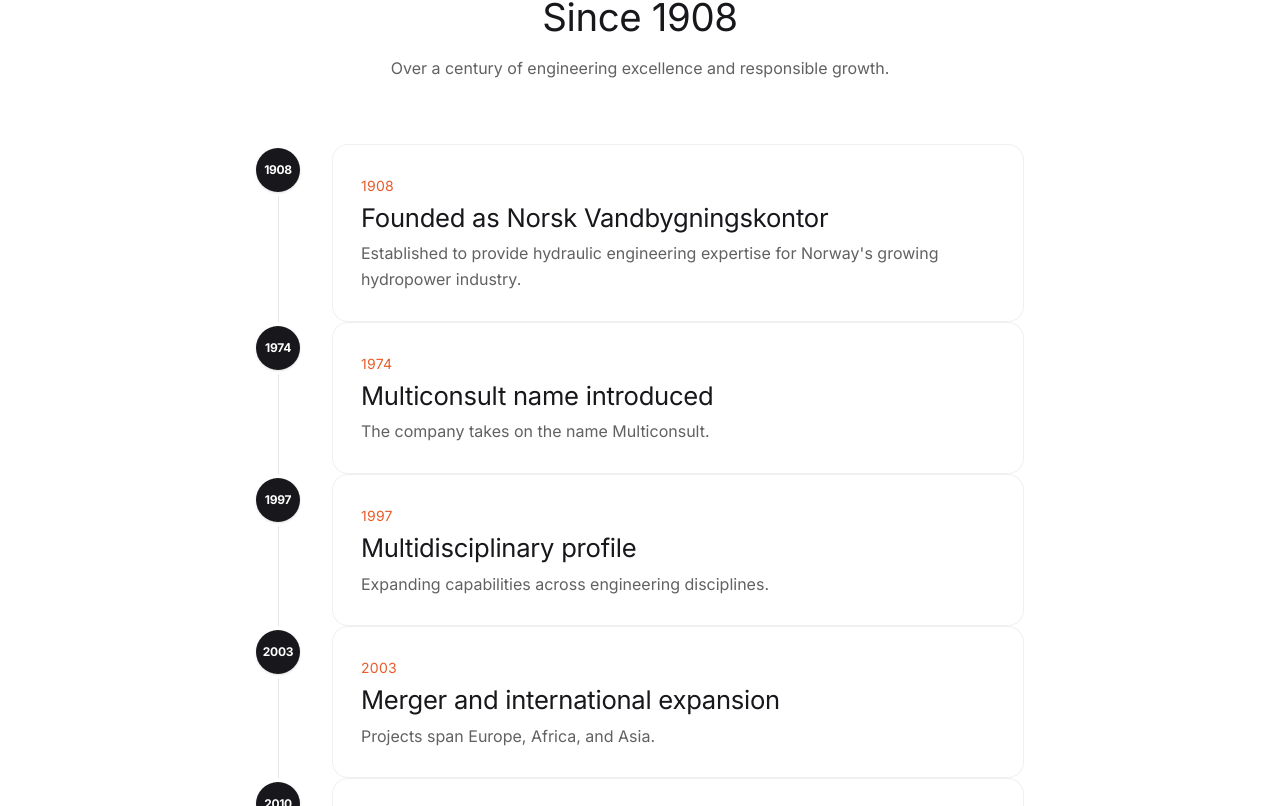
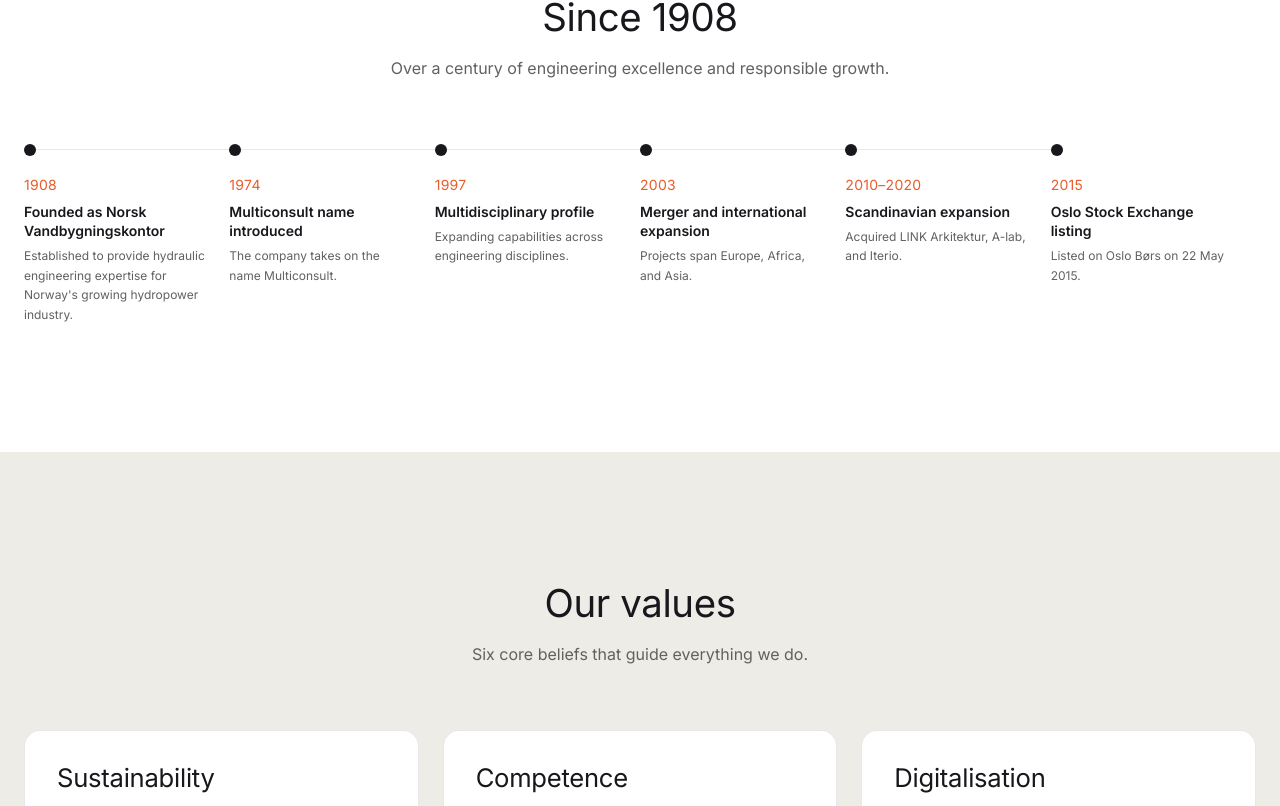
Before and after one commit to rahul3355/multiconsult-landing-page, a Next.js app: page /about in a window 1280 px wide. Shown: the part 1254-2060 px from the top of the page. Built offline with nearby package versions, Linux system fonts and the light colour scheme.

Commit message:
add horizontal Timeline component, replace vertical/about-grid timelines on /about and /

```diff
--- a/src/app/about/page.tsx
+++ b/src/app/about/page.tsx
@@ -1,5 +1,6 @@
 import Link from "next/link";
 import { AnimatedSection, AnimatedChild } from "@/components/AnimatedSection";
+import { Timeline } from "@/components/Timeline";
 
 const stats = [
   { value: "1908", label: "Founded" }, { value: "3,900+", label: "Employees" }, { value: "80+", label: "Offices" }, { value: "45+", label: "Countries" },
@@ -97,25 +98,9 @@
                 <p className="mt-4 text-body-large text-body-muted">Over a century of engineering excellence and responsible growth.</p>
               </div>
             </AnimatedChild>
-            <div className="relative mx-auto max-w-3xl mt-16">
-              {timeline.map((item, i) => (
-                <AnimatedChild key={item.year} index={i + 1}>
-                  <div className="relative flex items-start gap-5 md:gap-8 pb-10 md:pb-12 last:pb-0">
-                    {i < timeline.length - 1 && (
-                      <div className="absolute left-[1.375rem] top-[44px] bottom-0 w-px bg-hairline/60 hidden md:block md:top-[52px]" aria-hidden />
-                    )}
-                    <div className="relative z-10 mt-1 flex h-9 w-9 md:h-11 md:w-11 shrink-0 items-center justify-center rounded-full bg-primary text-white text-[11px] md:text-xs font-bold tracking-tight shadow-sm">
-                      {item.year.split("–")[0]}
-                    </div>
-                    <div className="flex-1 min-w-0 rounded-2xl border border-hairline/40 bg-white p-5 md:p-7 transition-all duration-300 hover:border-orange/20 hover:shadow-sm">
-                      <span className="text-mono-label text-orange">{item.year}</span>
-                      <h3 className="mt-1.5 text-card-heading text-primary">{item.title}</h3>
-                      <p className="mt-2 text-body text-body-muted leading-relaxed">{item.desc}</p>
-                    </div>
-                  </div>
-                </AnimatedChild>
-              ))}
-            </div>
+            <AnimatedChild index={1}>
+              <Timeline items={timeline} />
+            </AnimatedChild>
           </div>
         </section>
       </AnimatedSection>
--- a/src/app/page.tsx
+++ b/src/app/page.tsx
@@ -1,5 +1,6 @@
 import Link from "next/link";
 import { AnimatedSection, AnimatedChild } from "@/components/AnimatedSection";
+import { Timeline } from "@/components/Timeline";
 
 const stats = [
   { number: "3900+", label: "Employees" },
@@ -27,12 +28,12 @@
 ];
 
 const timeline = [
-  { year: "1908", title: "The story begins", description: "Norsk Vandbygningskontor established" },
-  { year: "1974", title: "Multiconsult name", description: "The company takes on the name Multiconsult" },
-  { year: "1997", title: "Multidisciplinary", description: "Expanding across engineering disciplines" },
-  { year: "2003", title: "International", description: "Projects span Europe, Africa, and Asia" },
-  { year: "2015", title: "Oslo Børs", description: "Listed on the Oslo Stock Exchange" },
-  { year: "2020+", title: "Scandinavian growth", description: "Offices in Sweden, Denmark, Poland, UK" },
+  { year: "1908", title: "The story begins", desc: "Norsk Vandbygningskontor established" },
+  { year: "1974", title: "Multiconsult name", desc: "The company takes on the name Multiconsult" },
+  { year: "1997", title: "Multidisciplinary", desc: "Expanding across engineering disciplines" },
+  { year: "2003", title: "International", desc: "Projects span Europe, Africa, and Asia" },
+  { year: "2015", title: "Oslo B\u00f8rs", desc: "Listed on the Oslo Stock Exchange" },
+  { year: "2020+", title: "Scandinavian growth", desc: "Offices in Sweden, Denmark, Poland, UK" },
 ];
 
 const brands = [
@@ -175,26 +176,14 @@
     <section className="bg-soft-stone py-24 sm:py-32">
       <div className="mx-auto max-w-7xl px-6 lg:px-8">
         <AnimatedChild index={0}>
-            <div className="mx-auto max-w-2xl text-center">
-              <h2 className="text-section-heading text-primary">Since 1908</h2>
+          <div className="mx-auto max-w-2xl text-center">
+            <h2 className="text-section-heading text-primary">Since 1908</h2>
             <p className="mt-4 text-body-large text-body-muted">A century of engineering excellence</p>
           </div>
         </AnimatedChild>
-        <div className="mt-16 grid gap-4 sm:grid-cols-2 lg:grid-cols-3">
-          {timeline.map((item, i) => (
-            <AnimatedChild key={item.year} index={i + 1}>
-              <div className="h-full rounded-2xl border border-hairline/40 bg-white p-6 transition-all duration-200 hover:border-orange/20 hover:shadow-sm">
-                <div className="flex items-start gap-4">
-                  <div className="flex h-12 w-12 flex-shrink-0 items-center justify-center rounded-xl bg-primary text-white text-sm font-semibold tracking-tight">{item.year}</div>
-                  <div className="min-w-0">
-                    <p className="font-medium text-ink">{item.title}</p>
-                    <p className="mt-0.5 text-caption text-muted">{item.description}</p>
-                  </div>
-                </div>
-              </div>
-            </AnimatedChild>
-          ))}
-        </div>
+        <AnimatedChild index={1}>
+          <Timeline items={timeline} />
+        </AnimatedChild>
       </div>
     </section>
   );
--- /dev/null
+++ b/src/components/Timeline.tsx
@@ -0,0 +1,49 @@
+interface TimelineItem {
+  year: string;
+  title: string;
+  desc: string;
+}
+
+interface TimelineProps {
+  items: TimelineItem[];
+}
+
+export function Timeline({ items }: TimelineProps) {
+  return (
+    <>
+      <div className="mt-16 hidden md:block">
+        <ol className="flex">
+          {items.map((item, i) => (
+            <li key={item.year} className="relative flex-1">
+              <div className="flex items-center">
+                <div className="relative z-10 h-3 w-3 shrink-0 rounded-full bg-primary" />
+                {i < items.length - 1 && (
+                  <div className="h-px w-full bg-hairline/60" aria-hidden />
+                )}
+              </div>
+              <div className="mt-4 pr-6">
+                <span className="text-mono-label text-orange">{item.year}</span>
+                <h3 className="mt-1.5 text-sm font-semibold text-primary leading-snug">{item.title}</h3>
+                <p className="mt-1.5 text-xs text-body-muted leading-relaxed">{item.desc}</p>
+              </div>
+            </li>
+          ))}
+        </ol>
+      </div>
+
+      <div className="md:hidden mt-12 -mx-6 px-6">
+        <div className="flex gap-4 overflow-x-auto pb-4 snap-x snap-mandatory [&::-webkit-scrollbar]:hidden [scrollbar-width:none]">
+          {items.map((item) => (
+            <div key={item.year} className="w-64 shrink-0 snap-center">
+              <div className="rounded-2xl border border-hairline/40 bg-white p-5">
+                <span className="text-mono-label text-orange">{item.year}</span>
+                <h3 className="mt-1.5 text-base font-semibold text-primary leading-snug">{item.title}</h3>
+                <p className="mt-2 text-sm text-body-muted leading-relaxed">{item.desc}</p>
+              </div>
+            </div>
+          ))}
+        </div>
+      </div>
+    </>
+  );
+}
```
